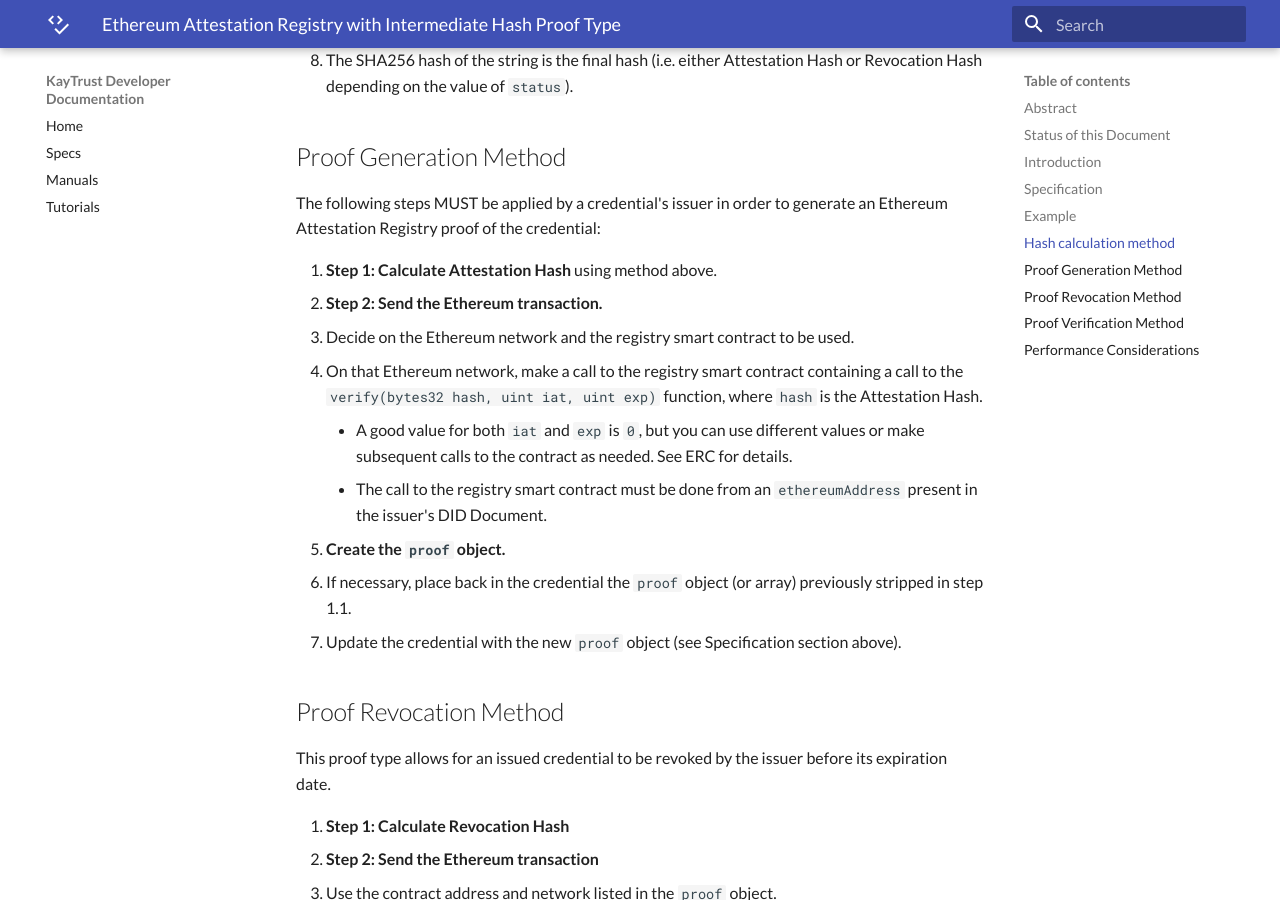
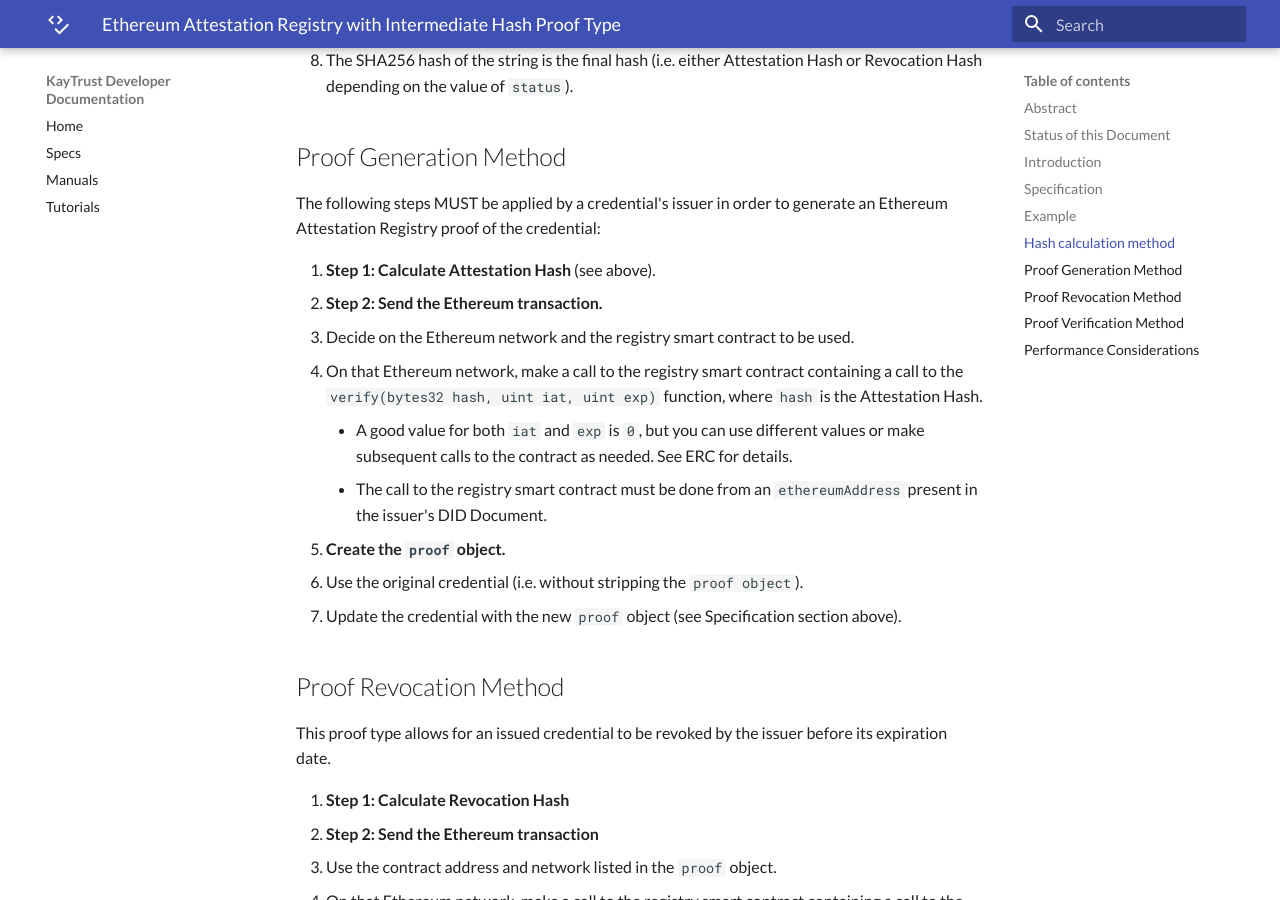
Before and after one commit to KayTrust/kaytrust.github.io, an MkDocs documentation site: the page built from docs/Specs/Ethereum-Attestation-Registry-with-Intermediate-Hash-Proof-Type.md, in a window 1280 px wide and 900 px high, scrolled down 2437 px. Built offline with MkDocs 1.6.1 and Material for MkDocs 9.7.7, drawn with Linux system fonts in a browser that asks for light colours.

Commit message:
Updated Ethereum Attestation Registry with Intermediate Hash Proof Type

```diff
--- a/docs/Specs/Ethereum-Attestation-Registry-with-Intermediate-Hash-Proof-Type.md
+++ b/docs/Specs/Ethereum-Attestation-Registry-with-Intermediate-Hash-Proof-Type.md
@@ -81,7 +81,7 @@ The following steps MUST be applied to generate either hash.
 
 The following steps MUST be applied by a credential's issuer in order to generate an Ethereum Attestation Registry proof of the credential:
 
-1. **Step 1: Calculate Attestation Hash** using method above.
+1. **Step 1: Calculate Attestation Hash** (see above).
 2. **Step 2: Send the Ethereum transaction.**
    1. Decide on the Ethereum network and the registry smart contract to be used.
    2. On that Ethereum network, make a call to the registry smart contract containing a call to the `verify(bytes32 hash, uint iat, uint exp)` function, where `hash` is the Attestation Hash.
@@ -89,7 +89,7 @@ The following steps MUST be applied by a credential's issuer in order to generat
       - The call to the registry smart contract must be done from an `ethereumAddress` present in the issuer's DID Document.
 
 3. **Create the `proof` object.**
-   1. If necessary, place back in the credential the `proof` object (or array) previously stripped in step 1.1.
+   1. Use the original credential (i.e. without stripping the `proof object`).
    2. Update the credential with the new `proof` object (see Specification section above).
 
 ## Proof Revocation Method
```
